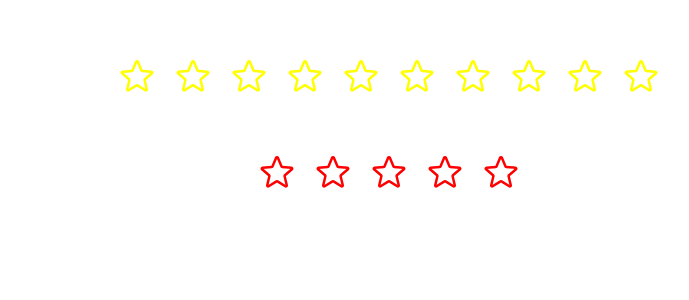
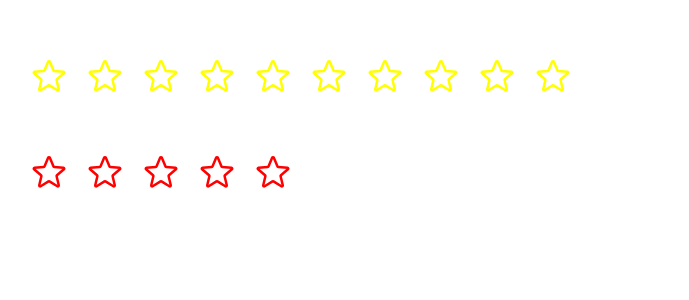
Before and after one commit to amithkashyaph/ui-components, a React (Create React App) app in the folder star-rating/: page / in a window 1280 px wide. Shown: the top 300 px of the page, without its empty margins (251-940 px from the left). Built offline with nearby package versions, Linux system fonts and the light colour scheme.

Commit message:
modified Star rating component

```diff
--- a/star-rating/src/components/StarRating.jsx
+++ b/star-rating/src/components/StarRating.jsx
@@ -1,16 +1,19 @@
 import React, { useState } from "react";
 import Star from "./Star";
 
-const StarRating = ({ maxRating, color }) => {
+const StarRating = ({ maxRating, color, messages }) => {
   const [selectedStarRating, setSelectedStarRating] = useState(0);
   const [tempRating, setTempRating] = useState(0);
 
   return (
-    <div className="flex gap-4 mt-14 mx-auto w-[720px] justify-center">
+    <div className="flex gap-10  mt-14 mx-auto w-[720px]  items-center">
+      <div className="flex gap-4">
         {Array.from({ length: maxRating }, (_, i) => (
           <Star
             key={i}
-          full={tempRating ? tempRating >= i + 1 : selectedStarRating >= i + 1}
+            full={
+              tempRating ? tempRating >= i + 1 : selectedStarRating >= i + 1
+            }
             index={i + 1}
             onRatingSelect={setSelectedStarRating}
             onHover={setTempRating}
@@ -18,6 +21,16 @@ const StarRating = ({ maxRating, color }) => {
           />
         ))}
       </div>
+      <div>
+        {messages?.length === maxRating ? (
+          <h1 className="text-2xl">
+            {messages[tempRating ? tempRating - 1 : selectedStarRating - 1]}
+          </h1>
+        ) : (
+          <></>
+        )}
+      </div>
+    </div>
   );
 };
 
```
Lines whose indentation alone changed are shown as unchanged.
